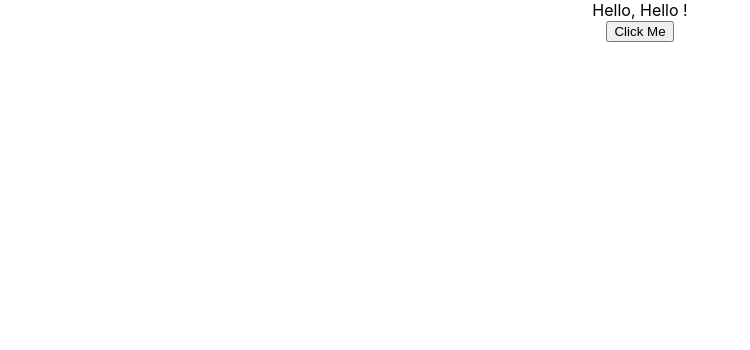
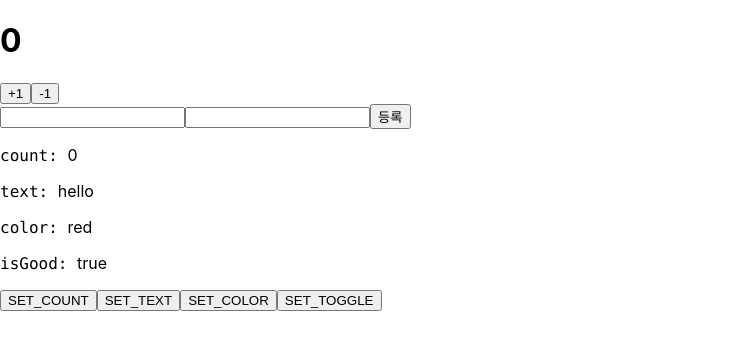
Before and after one commit to byseop/ts-react, a React (Create React App) app: page / in a window 1280 px wide. Shown: the top 350 px of the page, without its empty margins (0-750 px from the left). Built offline with nearby package versions, Linux system fonts and the light colour scheme.

Commit message:
상태관리

```diff
--- a/src/App.tsx
+++ b/src/App.tsx
@@ -1,15 +1,19 @@
 import React from 'react';
 import './App.css';
-import Greetings from './Greetings';
+import MyForm from './MyForm';
+import Counter from './Counter';
+import ReducerSample from './ReducerSample';
 
 const App: React.FC = () => {
-  const onClick = (name: string) => {
-    console.log(`${name} says hello`)
+  const onSubmit = (form: { name: string, description: string }) => {
+    console.log(form);
   }
   return (
-    <div className="App">
-      <Greetings name="Hello" onClick={onClick} />
-    </div>
+    <>
+      <Counter />
+      <MyForm onSubmit={onSubmit} />
+      <ReducerSample />
+    </>
   );
 }
 
--- /dev/null
+++ b/src/Counter.tsx
@@ -0,0 +1,33 @@
+import React, { useReducer } from 'react';
+
+type Action = { type: 'INCREASE' } | { type: 'DECREASE' };
+// 액션을 | 으로 나열한다
+
+function reducer(state: number, action: Action): number {
+    switch(action.type) {
+        case 'INCREASE':
+            return state + 1;
+        case 'DECREASE':
+            return state - 1;
+        default:
+            throw new Error('Unhandled action');
+    }
+}
+
+function Counter() {
+    const [count, dispatch] = useReducer(reducer, 0);
+    const onIncrease = () => dispatch({ type: 'INCREASE' });
+    const onDecrease = () => dispatch({ type: 'DECREASE' });
+
+    return (
+        <div>
+            <h1>{count}</h1>
+            <div>
+                <button onClick={onIncrease}>+1</button>
+                <button onClick={onDecrease}>-1</button>
+            </div>
+        </div>
+    )
+}
+
+export default Counter;
--- /dev/null
+++ b/src/MyForm.tsx
@@ -0,0 +1,41 @@
+import React, { useState } from 'react';
+
+type MyFormProps = {
+    onSubmit: (form: { name: string; description: string; }) => void;
+};
+
+function MyForm({ onSubmit }: MyFormProps) {
+    const [form, setForm] = useState({
+        name: '',
+        description: ''
+    });
+
+    const { name, description } = form;
+
+    const onChange = (e: React.ChangeEvent<HTMLInputElement>) => {
+        const { name, value } = e.target;
+        setForm({
+            ...form,
+            [name]: value
+        });
+    };
+
+    const handleSubmit = (e: React.FormEvent<HTMLFormElement>) => {
+        e.preventDefault();
+        onSubmit(form);
+        setForm({
+            name: '',
+            description: ''
+        }); // 초기화
+    };
+
+    return (
+        <form onSubmit={handleSubmit}>
+            <input name="name" value={name} onChange={onChange} />
+            <input name="description" value={description} onChange={onChange} />
+            <button type="submit">등록</button>
+        </form>
+    );
+}
+
+export default MyForm;
--- /dev/null
+++ b/src/ReducerSample.tsx
@@ -0,0 +1,82 @@
+import React, { useReducer } from 'react';
+
+type Color = 'red' | 'orange' | 'yellow';
+
+type State = {
+    count: number;
+    text: string;
+    color: Color;
+    isGood: boolean;
+};
+
+type Action =
+    | { type: 'SET_COUNT'; count: number; }
+    | { type: 'SET_TEXT'; text: string; }
+    | { type: 'SET_COLOR'; color: Color; }
+    | { type: 'TOGGLE_GOOD'; }
+
+function reducer(state: State, action: Action): State {
+    switch(action.type) {
+        case 'SET_COUNT':
+            return {
+                ...state,
+                count: action.count // count가 자동완성되며, number 타입인걸 알 수 있다
+            }
+        case 'SET_TEXT':
+            return {
+                ...state,
+                text: action.text // text가 자동완성되며, string 타입인걸 알 수 있다
+            }
+        case 'SET_COLOR':
+            return {
+                ...state,
+                color: action.color // color가 자동완성되며, Color 타입인걸 알 수 있다
+            }
+        case 'TOGGLE_GOOD':
+            return {
+                ...state,
+                isGood: !state.isGood
+            }
+        default:
+            throw new Error('Unhandled action');
+    }
+}
+
+function ReducerSample() {
+    const [state, dispatch] = useReducer(reducer, {
+        count: 0,
+        text: 'hello',
+        color: 'red',
+        isGood: true
+    });
+
+    const setCount = () => dispatch({ type: 'SET_COUNT', count: 5 });
+    const setText = () => dispatch({ type: 'SET_TEXT', text: 'bye' });
+    const setColor = () => dispatch({ type: 'SET_COLOR', color: 'orange'});
+    const toggleGood = () => dispatch({ type: 'TOGGLE_GOOD' });
+
+    return (
+        <div>
+            <p>
+                <code>count: </code> {state.count}
+            </p>
+            <p>
+                <code>text: </code> {state.text}
+            </p>
+            <p>
+                <code>color: </code> {state.color}
+            </p>
+            <p>
+                <code>isGood: </code> {state.isGood ? 'true' : 'false'}
+            </p>
+            <div>
+                <button onClick={setCount}>SET_COUNT</button>
+                <button onClick={setText}>SET_TEXT</button>
+                <button onClick={setColor}>SET_COLOR</button>
+                <button onClick={toggleGood}>SET_TOGGLE</button>
+            </div>
+        </div>
+    )
+}
+
+export default ReducerSample;
```
